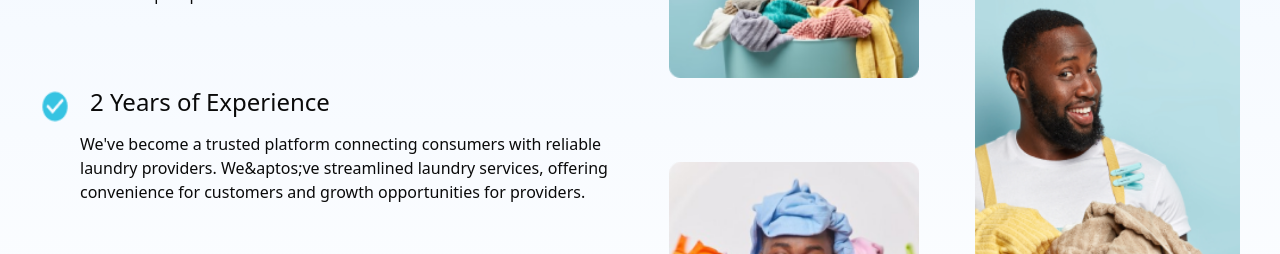
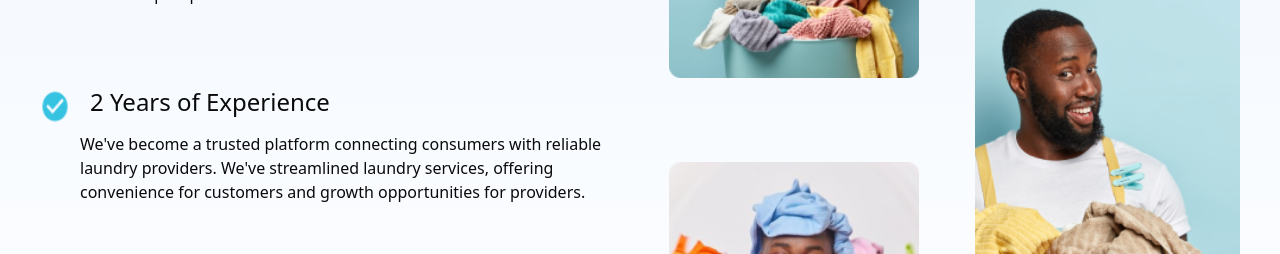
Before and after one commit to Aristocratjnr/Consumer-dashboard, a Next.js app: page / in a window 1280 px wide. Shown: the part 1900-2154 px from the top of the page. Built offline with nearby package versions, Linux system fonts and the light colour scheme.

Commit message:
fix: correct typographical error in AboutUs component

```diff
--- a/src/components/HomePage/AboutUs.tsx
+++ b/src/components/HomePage/AboutUs.tsx
@@ -27,7 +27,7 @@ export default function Home() {
           <h3 className="inline-block text-2xl">2 Years of Experience</h3>
           <p className="ml-10 mt-2">
             We've become a trusted platform connecting consumers with
-            reliable laundry providers. We&aptos;ve streamlined laundry
+            reliable laundry providers. We've streamlined laundry
             services, offering convenience for customers and growth
             opportunities for providers.
           </p>
```
